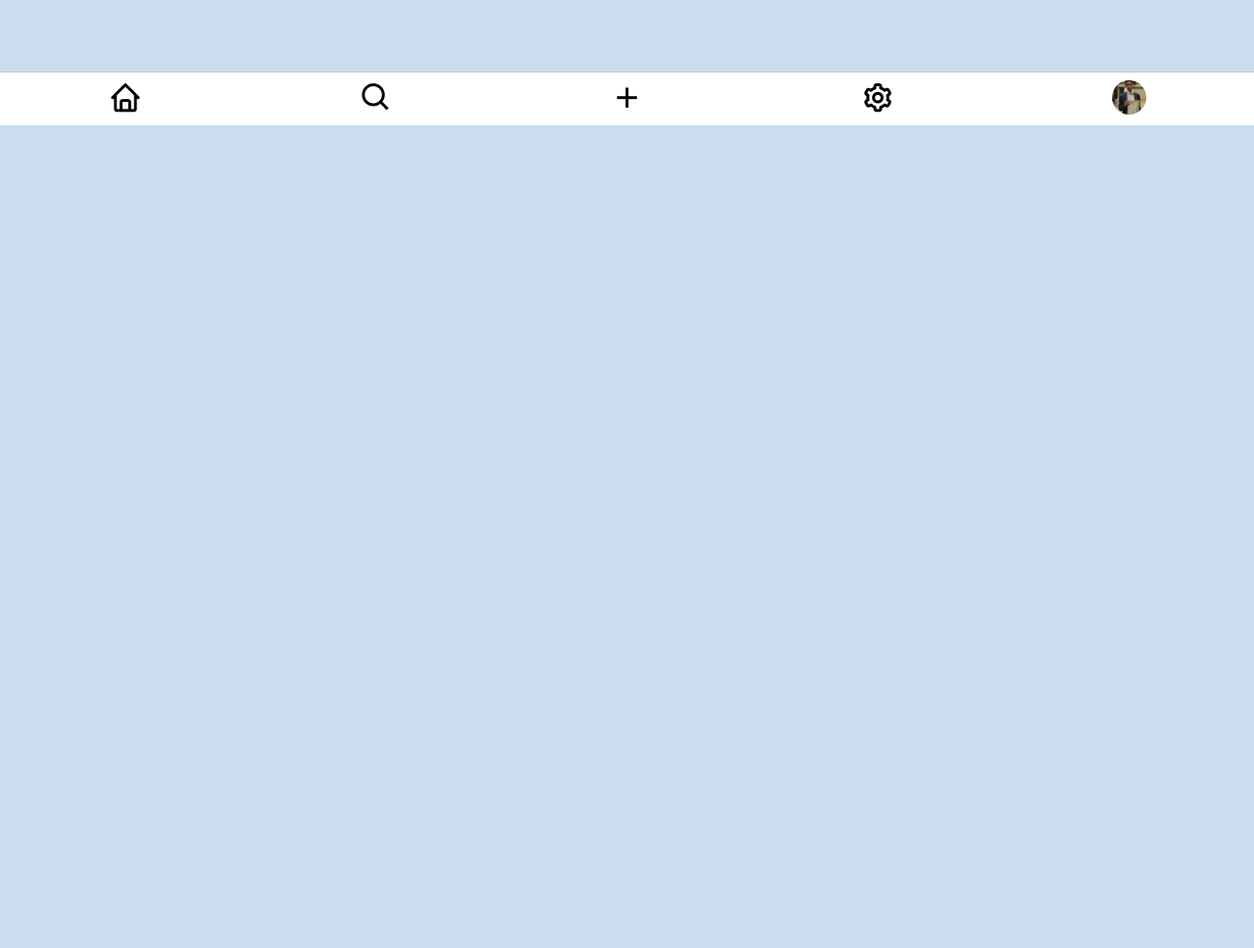
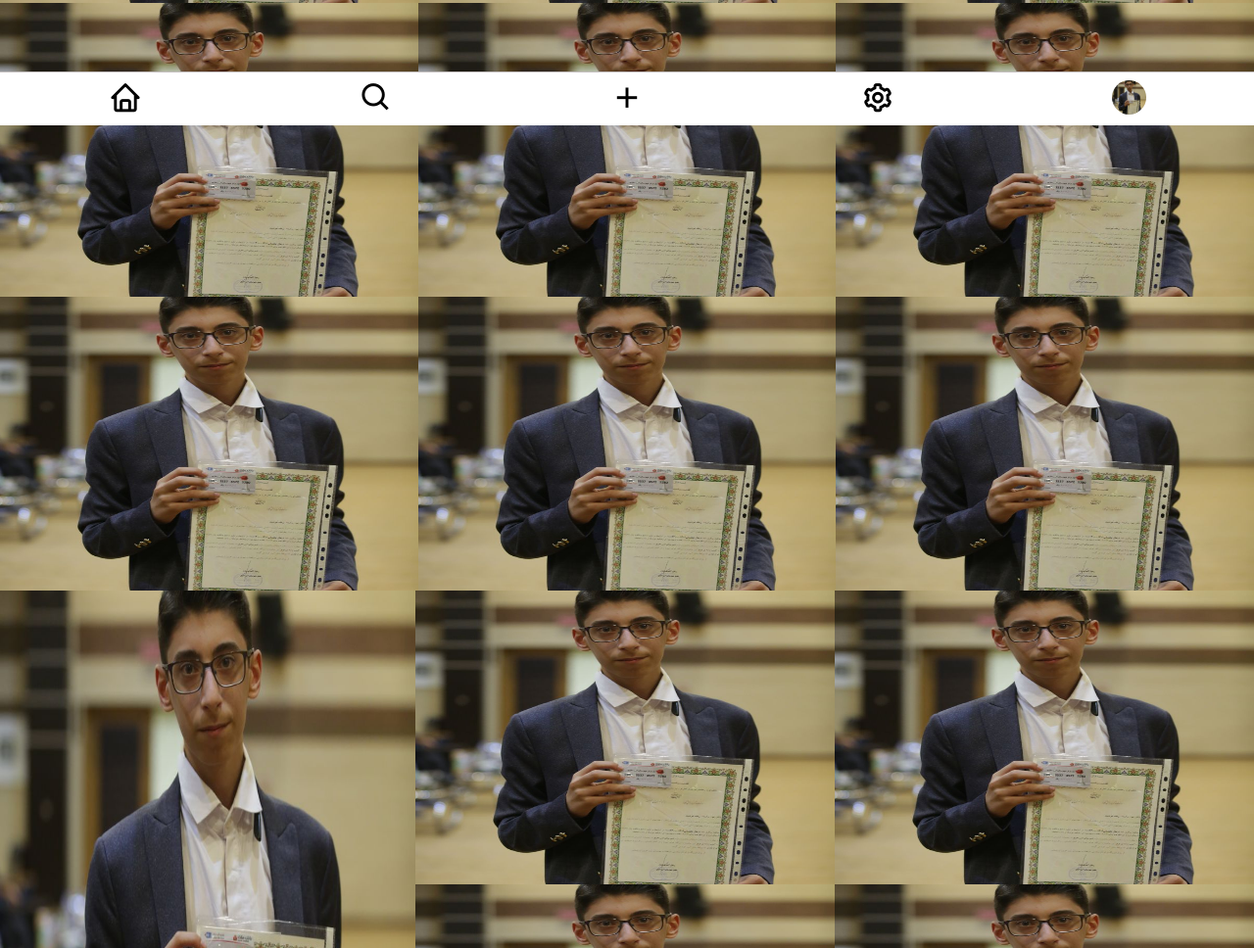
Before and after one commit to retardedE/explore-Page-like-insragram-using-html-css-js, a plain HTML site: page index.html in a window 1280 px wide. Shown: the part 672-1640 px from the top of the page at 98% size. Drawn offline with nearby package versions, Linux system fonts and the light colour scheme.

Commit message:
update style pt-3

```diff
--- a/style.css
+++ b/style.css
@@ -75,21 +75,25 @@ p{
     justify-content: space-around;
 }
 .exploreMain{
+    padding: 10px 0;
+    padding-bottom: 55px;
     background-color: var(--thirdColor);
+    display: flex;
+    flex-direction: column;
 }
 .postsContainer{
-    padding: 10px 0;
+    /* padding: 10px 0; */
     display: flex;
     flex-direction: column;
     height: 100%;
     width: 100%;
-    gap: 3000px;
+    /* gap: 300px; */
 }
 .sectionContainer{
     display: flex;
     /* justify-content: space-around; */
     width: 100%;
-    height: 200px;
+    height: 600px;
     background-color: blue !important;
 }
 .reelSec{
@@ -141,3 +145,37 @@ p{
     width: 100%;
     height: 100%;
 }
+.fullrowSection{
+    display: flex;
+    flex-direction: column;
+    width: 100%;
+    height: 600px;
+    background-color: blue !important;
+    overflow: hidden;
+}
+.fullrowSection > div{
+    width: 100% !important;
+    height: 50%;
+}
+.postsSecRow{
+    display: flex;
+}
+.postsSecRow > div{
+    width: 100%;
+    height: 100%;
+}
+.postsSecRow > div img{
+    width: 100%;
+    height: 100%;
+}
+.postsContainer > .sectionContainer:nth-child(3){
+    flex-direction: row-reverse;
+}
+@media only screen and (max-width: 650px){
+    .sectionContainer{
+        height: 300px;
+    }
+    .fullrowSection{
+        height: 300px;
+    }
+}
```
